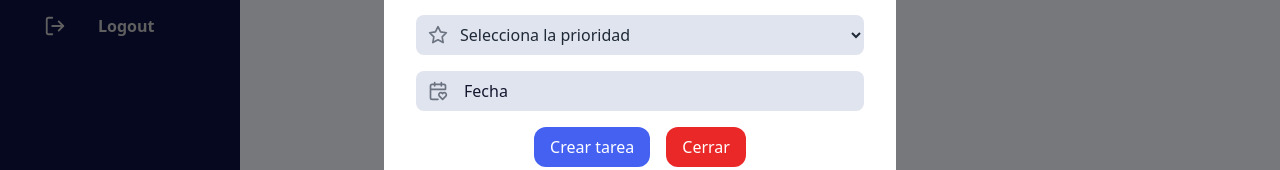
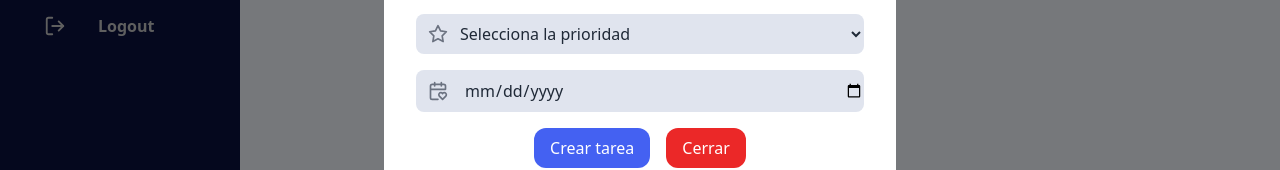
Before and after one commit to KevinLatino/Stellar-Frontend, a React (Vite) app: page /sidebar/tasks in a window 1280 px wide. Both pictures are taken after a click on the element 1224 px from the left and 732 px from the top of the page. Shown: the part 390-560 px from the top of the page. Built offline with nearby package versions, Linux system fonts and the light colour scheme.

Commit message:
adding a input about dates

```diff
--- a/package.json
+++ b/package.json
@@ -11,6 +11,7 @@
   },
   "dependencies": {
     "@chakra-ui/react": "^2.8.2",
+    "@mui/material": "^5.16.4",
     "animate.css": "^4.1.1",
     "axios": "^1.7.2",
     "lucide-react": "^0.390.0",
--- a/src/Components/AddTaskComponent.jsx
+++ b/src/Components/AddTaskComponent.jsx
@@ -71,7 +71,7 @@ const AddTask = () => {
                         <div className="relative mb-4 w-full max-w-md">
                             <CalendarHeart size={20} className="absolute left-3 top-1/2 transform -translate-y-1/2 text-gray-500" />
                             <input
-                                type="text"
+                                type="date"
                                 placeholder="Fecha"
                                 className=" bg-[#E0E4EE] placeholder-strong-blue text-gray-800 py-2 pl-12 w-full rounded-lg focus:outline-none focus:ring-2 focus:ring-blue-500"
                             />
--- a/src/Screens/LoginScreen.jsx
+++ b/src/Screens/LoginScreen.jsx
@@ -2,10 +2,10 @@ import React, { useState } from 'react';
 import { UserRound, KeyRound } from 'lucide-react';
 import { useMutation } from 'react-query';
 import { LoginApi } from '../Api/Login.Api';
+import { useAuth } from '../Context/context';
+import { useNavigate } from 'react-router-dom';
 import useFormSetters from '../hooks/useFormSetter';
 import FallingBg from '../../public/Ilustrations/Falling-Bg.png';
-import { useAuth } from '../Context/context';
-import { useNavigate } from 'react-router-dom';
 import SpinnerComponent from '../Components/SpinnerComponent';
 
 const LoginScreen = () => {
```
Also changed, not shown: 1 other file (tests, documents, lock files or other folders).
